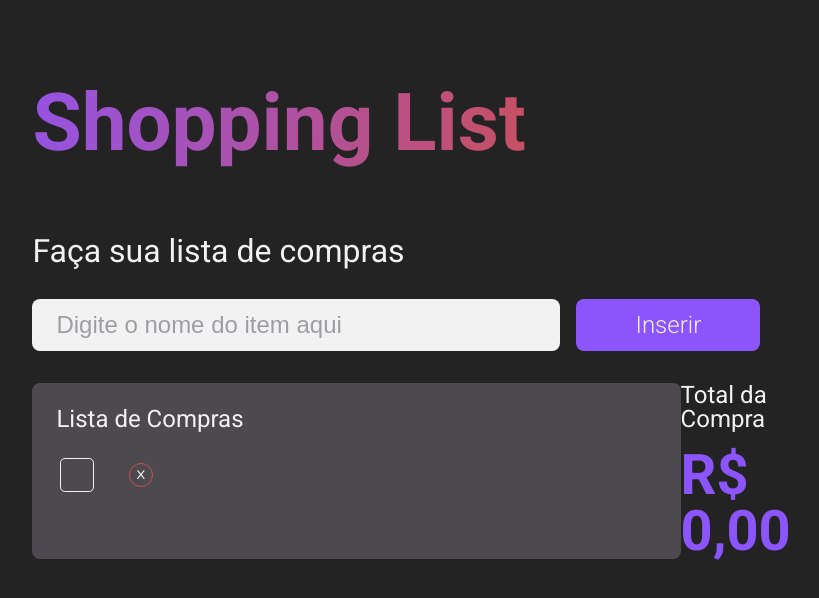
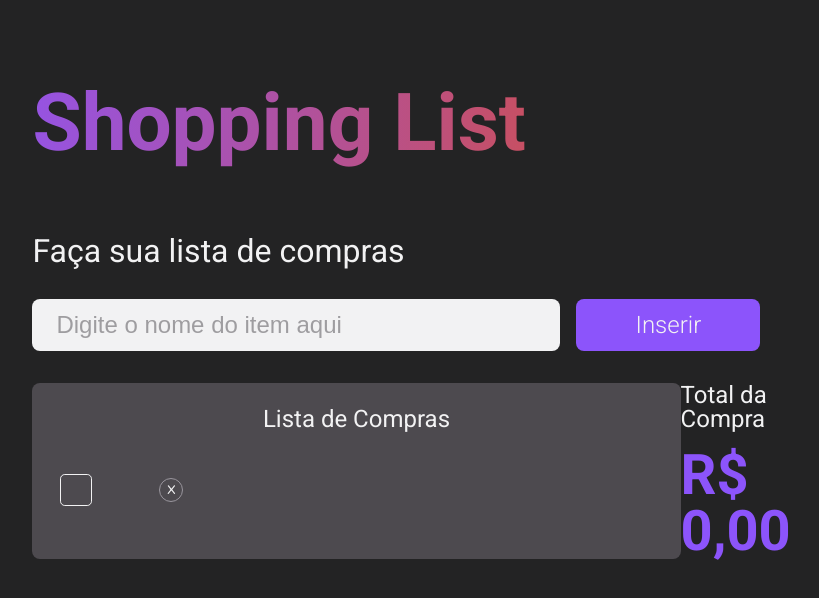
Before and after one commit to agnaldobrito/Modulo1-Projeto1, a plain HTML site: page index.html in a window 1280 px wide. Both pictures are taken after a click on the button "Inserir". Shown: the whole page, without its empty margins (198-1017 px from the left). Drawn offline with Linux system fonts and the light colour scheme.

Commit message:
Alterando as margens

```diff
--- a/css/content.css
+++ b/css/content.css
@@ -13,9 +13,12 @@
 
 .list__title, .total__title{
   color: var(--mainFontColor);
-  margin: 1.5rem;
+  margin: 1.5rem 1.5rem 2.5rem 1.5rem;
   font-size: 1.5rem;
   font-weight: 400;
+}
+.list__title{
+  text-align: center;
 }
 ul{
   display: flex;
@@ -27,7 +30,7 @@ ul{
 .list__item{
   display: flex;
   width: 90%;
-  column-gap: 1rem;
+  column-gap: 2rem;
 
   align-items: center;
 }
@@ -42,22 +45,18 @@ ul{
 }
 .list__item.checked .checkBtn{
   background: #8C54FB url(../images/checkedIcon.svg) no-repeat center  ;
-
+  border: 2px solid #8C54FB;
 }
 .list__item.checked .checkBtn:hover{
   background-color: #5F4398;
-  border: 2px solid #5F4398;
+
 }
-.list__item.checked .checkBtn:focus{
-  outline: none;
-}
-
 
 .checkBtn{
   border: 1px solid #F2F2F3;
   border-radius: 0.3rem;
-  height: 2.1rem;
-  width: 2.1rem;
+  height: 2rem;
+  width: 2rem;
   background-color: #4D4A4F;
   cursor: pointer;
   appearance: none;
@@ -67,6 +66,7 @@ ul{
 .checkBtn:hover{
   border: 2px solid #8C54FB;
 }
+
 
 .removeItem{
   cursor: pointer;
@@ -80,12 +80,12 @@ ul{
   width: 1.5rem;
   padding-bottom: 0.15rem;
   color: var(--mainFontColor);
-  border: 1px solid #CE4F51;
+  border: 1px solid #9a969e;
   transition: ease-in-out 0.1s;
 
 }
 .removeItem:hover{
-
+  border: 1px solid #CE4F51;
   background-color: #CE4F51;
 }
 
@@ -108,3 +108,8 @@ ul{
 .popUp.hidden{
   display: none;
 }
+
+.popUp{
+  display: flex;
+  position: fixed;
+}
```
